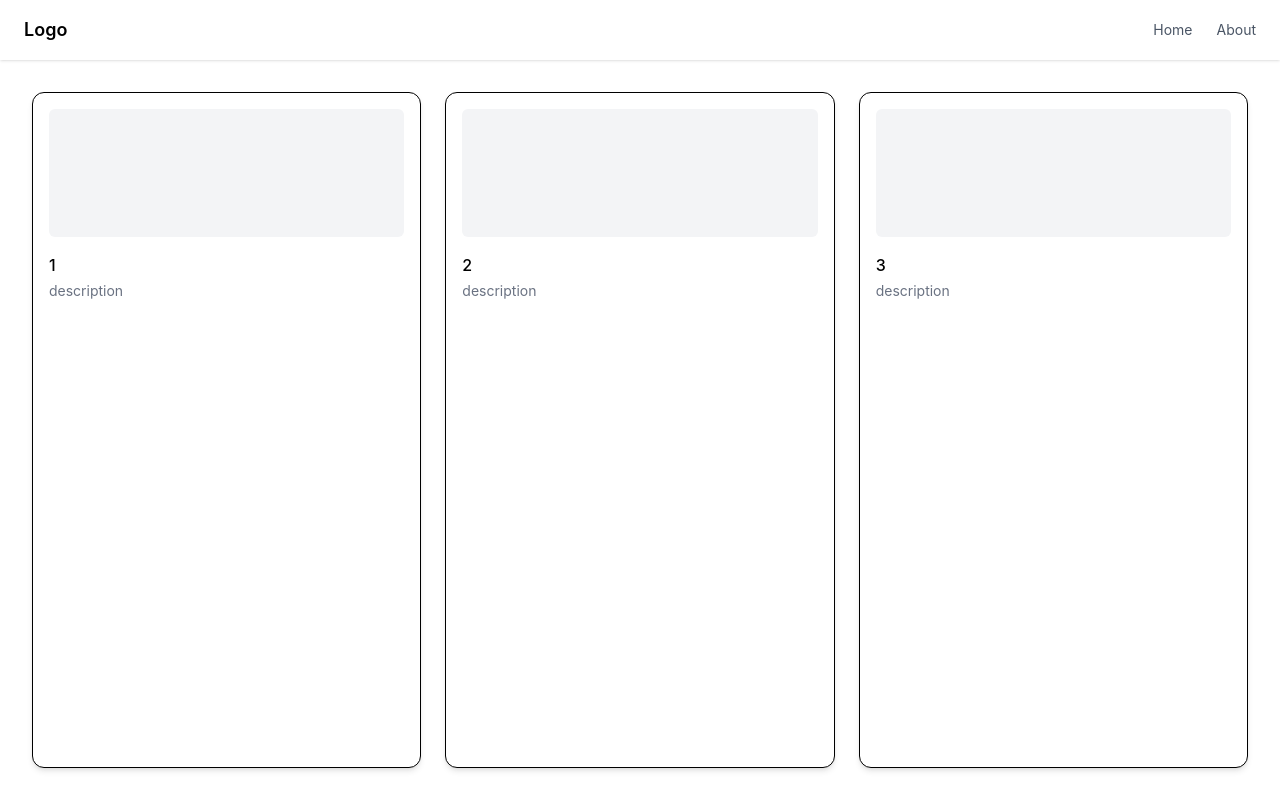
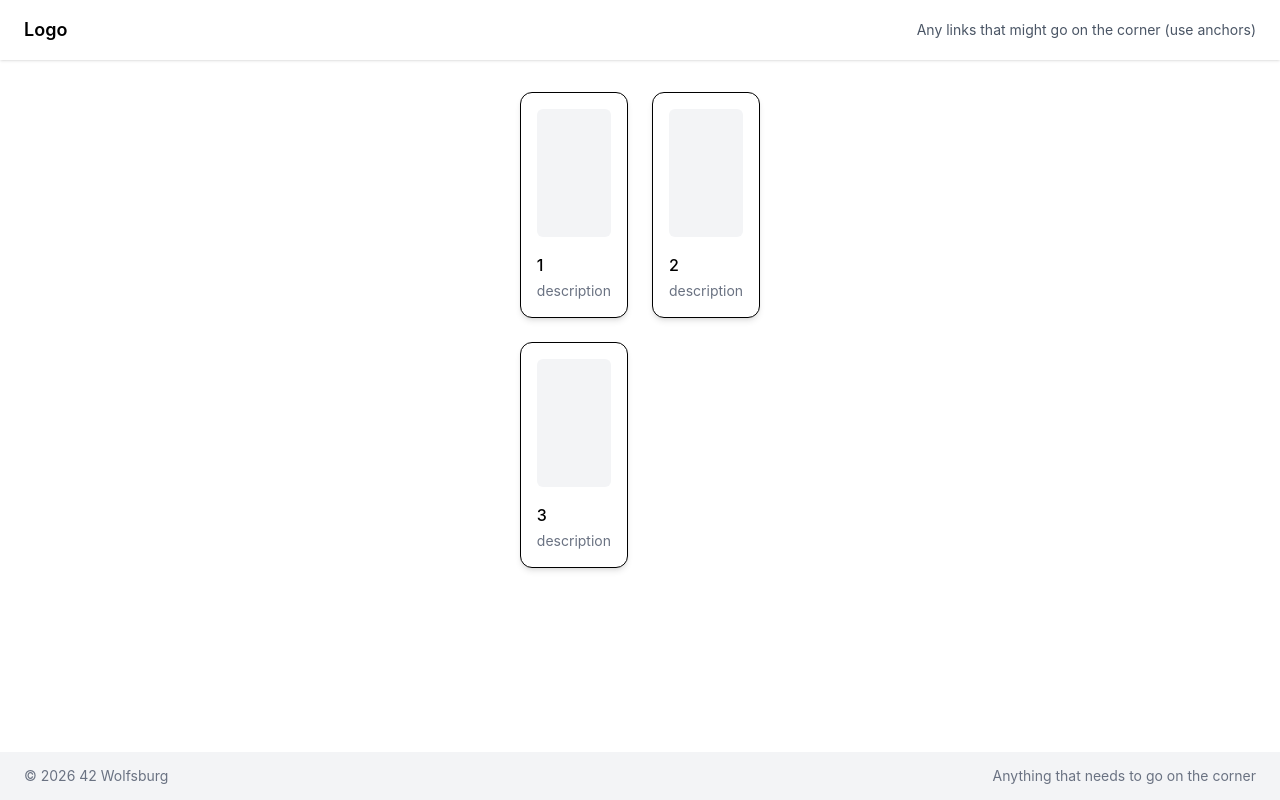
Before and after one commit to 42wolfsburg/index, a React (Vite) app in the folder index-app/: page / in a window 1280 px wide. Built offline with nearby package versions, Linux system fonts and the light colour scheme.

Commit message:
chore: style changes

```diff
--- a/index-app/src/components/Footer.jsx
+++ b/index-app/src/components/Footer.jsx
@@ -1,11 +1,22 @@
 // Footer.jsx
 export default function Footer() {
   return (
-    <footer className="flex justify-between items-center px-6 py-4 bg-gray-100 text-sm text-gray-500">
-      <span>© 2026 ACME</span>
+    <footer className="
+    flex
+    fixed
+    bottom-0
+    w-screen
+    h-12
+    justify-between
+    items-center
+    px-6
+    bg-gray-100
+    text-sm
+    text-gray-500
+    ">
+      <span>© 2026 42 Wolfsburg</span>
       <div className="flex gap-4">
-        <a href="/privacy" className="hover:text-gray-800 transition">Privacy</a>
-        <a href="/terms" className="hover:text-gray-800 transition">Terms</a>
+        Anything that needs to go on the corner
       </div>
     </footer>
   )
--- a/index-app/src/components/Header.jsx
+++ b/index-app/src/components/Header.jsx
@@ -4,8 +4,7 @@ export default function Header() {
     <header className="flex justify-between items-center px-6 py-4 bg-white shadow-sm">
       <span className="font-semibold text-lg">Logo</span>
       <nav className="flex gap-6 text-sm text-gray-600">
-        <a href="/" className="hover:text-black transition">Home</a>
-        <a href="/about" className="hover:text-black transition">About</a>
+        Any links that might go on the corner (use anchors)
       </nav>
     </header>
   )
--- a/index-app/src/routes/Home.jsx
+++ b/index-app/src/routes/Home.jsx
@@ -10,9 +10,10 @@ const Home = () => {
     return (
         <div className="min-h-screen flex flex-col">
             <Header />
-            <main className="flex-1 p-8 grid grid-cols-1 lg:grid-cols-3 gap-6">
+            <main className="flex p-8 grid grid-cols-1 lg:grid-cols-2 max-w-xl mx-auto gap-6">
                 {items.map((item, i) => <Card key={i} {...item} />)}
             </main>
+            <Footer />
         </div>
     )
 }
```
